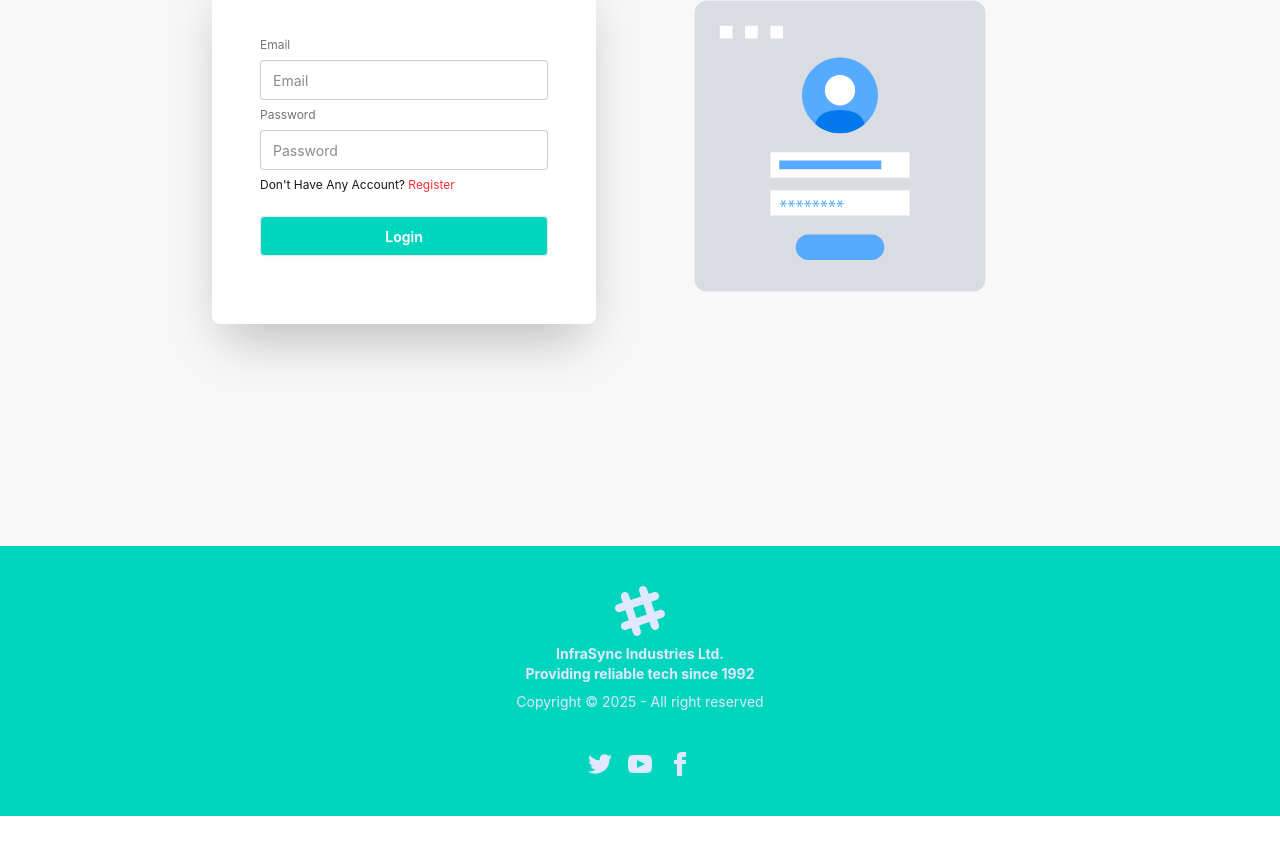
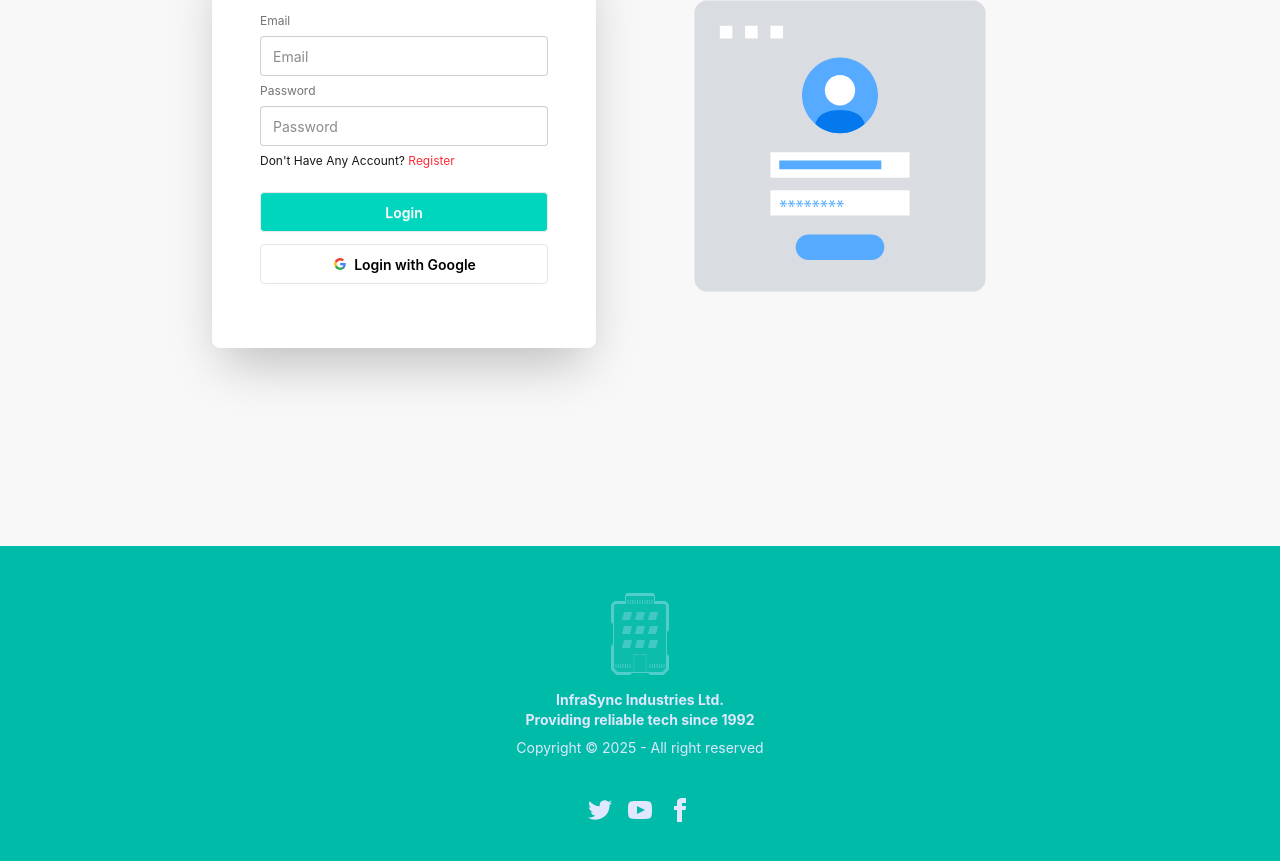
Before and after one commit to EazRumel/Infra-Sync-ClientSide, a React (Vite) app: page /login in a window 1280 px wide. Shown: the part 449-1310 px from the top of the page. Before the commit the page ends 1265 px from the top, so only its background shows below. Built offline with nearby package versions, Linux system fonts and the light colour scheme.

Commit message:
updated the sign in with google

```diff
--- a/package.json
+++ b/package.json
@@ -22,6 +22,7 @@
     "react-icons": "^5.4.0",
     "react-router-dom": "^7.1.3",
     "sort-by": "^1.2.0",
+    "sweetalert2": "^11.15.10",
     "tailwindcss": "^4.0.0"
   },
   "devDependencies": {
--- a/src/assets/components/ApartmentCard.jsx
+++ b/src/components/ApartmentCard.jsx
@@ -23,12 +23,15 @@ const ApartmentCard = ({apartment}) => {
       className="rounded-xl w-full" />
   </figure>
   <div className="card-body items-center text-center">
-    <h2 className="card-title">Apartment Number:-{apartment.apartment_no}</h2>
+    <h2 className="card-title">Apartment Number:{apartment.apartment_no}</h2>
     <p>Floor Number:{apartment.floor_no}</p>
     <p>Block Number:{apartment.block_name}</p>
+    <p>Rent:{apartment.rent}</p>
     <div className="card-actions">
       <button className="btn bg-teal-500 hover:bg-teal-300 text-white">Agreement</button>
     </div>
+
+
   </div>
 </div>
   );
--- a/src/pages/Apartment.jsx
+++ b/src/pages/Apartment.jsx
@@ -1,6 +1,7 @@
 import { useEffect, useState } from "react";
-import ApartmentCard from "../assets/components/ApartmentCard";
+
 import { Helmet } from "react-helmet-async";
+import ApartmentCard from "../components/ApartmentCard";
 
 
 const Apartment = () => {
--- /dev/null
+++ b/src/pages/ErrorPage.jsx
@@ -0,0 +1,11 @@
+
+import errorPic from "../assets/404 error.jpg"
+const ErrorPage = () => {
+  return (
+    <div className="max-w-xl mx-auto">
+      <img className="w-full h-full" src={errorPic} alt="" />
+    </div>
+  );
+};
+
+export default ErrorPage;
--- a/src/pages/LoginPage.jsx
+++ b/src/pages/LoginPage.jsx
@@ -1,16 +1,48 @@
 import Lottie from 'lottie-react';
-import React from 'react';
+import React, { useContext } from 'react';
 import lottieAnimation from "../assets/lottie.json"
 import { Link } from 'react-router-dom';
 import { Helmet } from 'react-helmet-async';
+import { AuthContext } from '../provider/AuthProvider';
+import Swal from 'sweetalert2';
+import { auth } from '../firebase/firebaseInit';
 
 const LoginPage = () => {
+  const {signInUser,sigInWithGoogle} = useContext(AuthContext);
+  const handleGoogleLogin = () =>{
+    sigInWithGoogle(auth)
+    .then(result =>{
+      console.log(result);
+      Swal.fire({
+        title: "Logged In Successfully With Google!",
+        icon: "success",
+        draggable: true
+      })
+    })
+  }
   const handleLogin = (event) =>{
     event.preventDefault()
     const form = event.target
     const email = form.email.value;
     const password = form.password.value;
     console.log(email,password)
+    signInUser(email,password)
+    .then(result =>{
+      console.log(result)
+      Swal.fire({
+        title: "Logged In Successfully!",
+        icon: "success",
+        draggable: true
+      });
+    })
+    .catch(error=>{
+          console.log(error.message)
+          Swal.fire({
+            title: "Login Failed!",
+            icon: "error",
+            draggable: true
+          });
+        })
   }
   return (
     <div>
@@ -35,10 +67,16 @@ const LoginPage = () => {
            </p>
             </div>
             <button className="btn mt-4 text-white bg-teal-400 hover:bg-teal-200">Login</button>
+
           </form>
+          <button onClick={handleGoogleLogin} className="btn bg-white text-black border-[#e5e5e5]">
+  <svg aria-label="Google logo" width="16" height="16" xmlns="http://www.w3.org/2000/svg" viewBox="0 0 512 512"><g><path d="m0 0H512V512H0" fill="#fff"></path><path fill="#34a853" d="M153 292c30 82 118 95 171 60h62v48A192 192 0 0190 341"></path><path fill="#4285f4" d="m386 400a140 175 0 0053-179H260v74h102q-7 37-38 57"></path><path fill="#fbbc02" d="m90 341a208 200 0 010-171l63 49q-12 37 0 73"></path><path fill="#ea4335" d="m153 219c22-69 116-109 179-50l55-54c-78-75-230-72-297 55"></path></g></svg>
+  Login with Google
+</button>
         </div>
       </div>
     </div>
+
   </div>
     </div>
   );
--- a/src/pages/RegisterPage.jsx
+++ b/src/pages/RegisterPage.jsx
@@ -4,10 +4,11 @@ import lottieAnimation from "../assets/lottie2.json"
 import { Link } from 'react-router-dom';
 import { AuthContext } from '../provider/AuthProvider';
 import { Helmet } from 'react-helmet-async';
+import Swal from 'sweetalert2';
 
 
 const RegisterPage = () => {
-  const {newUser} = useContext(AuthContext)
+  const { newUser } = useContext(AuthContext)
   const handleRegister = (event) =>{
     event.preventDefault();
     const form = event.target
@@ -15,7 +16,24 @@ const RegisterPage = () => {
     const photo = form.photo.value;
     const email = form.email.value;
     const password = form.password.value;
-    console.log(name, photo, email, password)
+    // console.log(name, photo, email, password)
+    newUser(email,password)
+    .then(result =>{
+      console.log(result)
+      Swal.fire({
+        title: "Registered Successfully!",
+        icon: "success",
+        draggable: true
+      });
+    })
+    .catch(error=>{
+      console.log(error.message);
+      Swal.fire({
+        title: "Registration Failed!",
+        icon: "error",
+        draggable: true
+      });
+    })
   }
   return (
    <div>
--- a/src/provider/AuthProvider.jsx
+++ b/src/provider/AuthProvider.jsx
@@ -1,6 +1,7 @@
-import { createUserWithEmailAndPassword, signInWithEmailAndPassword } from 'firebase/auth';
+import { createUserWithEmailAndPassword, signInWithEmailAndPassword, signInWithPopup,GoogleAuthProvider } from 'firebase/auth';
 import { createContext, useState } from 'react';
 import { auth } from '../firebase/firebaseInit';
+
 
 
 export const AuthContext = createContext(null);
@@ -12,6 +13,11 @@ const AuthProvider = ({children}) => {
    return createUserWithEmailAndPassword(auth,email,password)
   }
 
+  const sigInWithGoogle = () =>{
+    const provider = new GoogleAuthProvider;
+    return signInWithPopup(auth,provider)
+  }
+
   const signInUser =  (email,password) => {
    return signInWithEmailAndPassword(auth,email,password)
   }
@@ -19,7 +25,8 @@ const AuthProvider = ({children}) => {
    user,
    loading,
    newUser,
-   signInUser
+   signInUser ,
+   sigInWithGoogle
   }
   return (
     <div>
--- a/src/router.jsx
+++ b/src/router.jsx
@@ -7,6 +7,7 @@ import Home from "./Home/Home";
 import LoginPage from "./pages/LoginPage";
 import RegisterPage from "./pages/RegisterPage";
 import Apartment from "./pages/Apartment";
+import ErrorPage from "./pages/ErrorPage";
 
 
 
@@ -15,6 +16,7 @@ const router = createBrowserRouter([
   {
     path: "/",
     element: <MainLayout></MainLayout>,
+    errorElement:<ErrorPage></ErrorPage>,
     children:[
       {
         path: "/",
--- a/src/shared/Footer.jsx
+++ b/src/shared/Footer.jsx
@@ -1,20 +1,10 @@
-import React from 'react';
+import logo from "../assets/icons8-building-sci-fi-96.png"
 
 const Footer = () => {
   return (
-    <footer className="footer sm:footer-horizontal footer-center bg-teal-400 text-primary-content p-10">
+    <footer className="footer sm:footer-horizontal footer-center bg-teal-500 text-primary-content p-10">
   <aside>
-    <svg
-      width="50"
-      height="50"
-      viewBox="0 0 24 24"
-      xmlns="http://www.w3.org/2000/svg"
-      fillRule="evenodd"
-      clipRule="evenodd"
-      class="inline-block fill-current">
-      <path
-        d="M22.672 15.226l-2.432.811.841 2.515c.33 1.019-.209 2.127-1.23 2.456-1.15.325-2.148-.321-2.463-1.226l-.84-2.518-5.013 1.677.84 2.517c.391 1.203-.434 2.542-1.831 2.542-.88 0-1.601-.564-1.86-1.314l-.842-2.516-2.431.809c-1.135.328-2.145-.317-2.463-1.229-.329-1.018.211-2.127 1.231-2.456l2.432-.809-1.621-4.823-2.432.808c-1.355.384-2.558-.59-2.558-1.839 0-.817.509-1.582 1.327-1.846l2.433-.809-.842-2.515c-.33-1.02.211-2.129 1.232-2.458 1.02-.329 2.13.209 2.461 1.229l.842 2.515 5.011-1.677-.839-2.517c-.403-1.238.484-2.553 1.843-2.553.819 0 1.585.509 1.85 1.326l.841 2.517 2.431-.81c1.02-.33 2.131.211 2.461 1.229.332 1.018-.21 2.126-1.23 2.456l-2.433.809 1.622 4.823 2.433-.809c1.242-.401 2.557.484 2.557 1.838 0 .819-.51 1.583-1.328 1.847m-8.992-6.428l-5.01 1.675 1.619 4.828 5.011-1.674-1.62-4.829z"></path>
-    </svg>
+  <img src={logo} alt="" />
     <p className="font-bold">
       InfraSync Industries Ltd.
       <br />
```
Also changed, not shown: src/assets/404 error.jpg (added), 1 other file (tests, documents, lock files or other folders).
